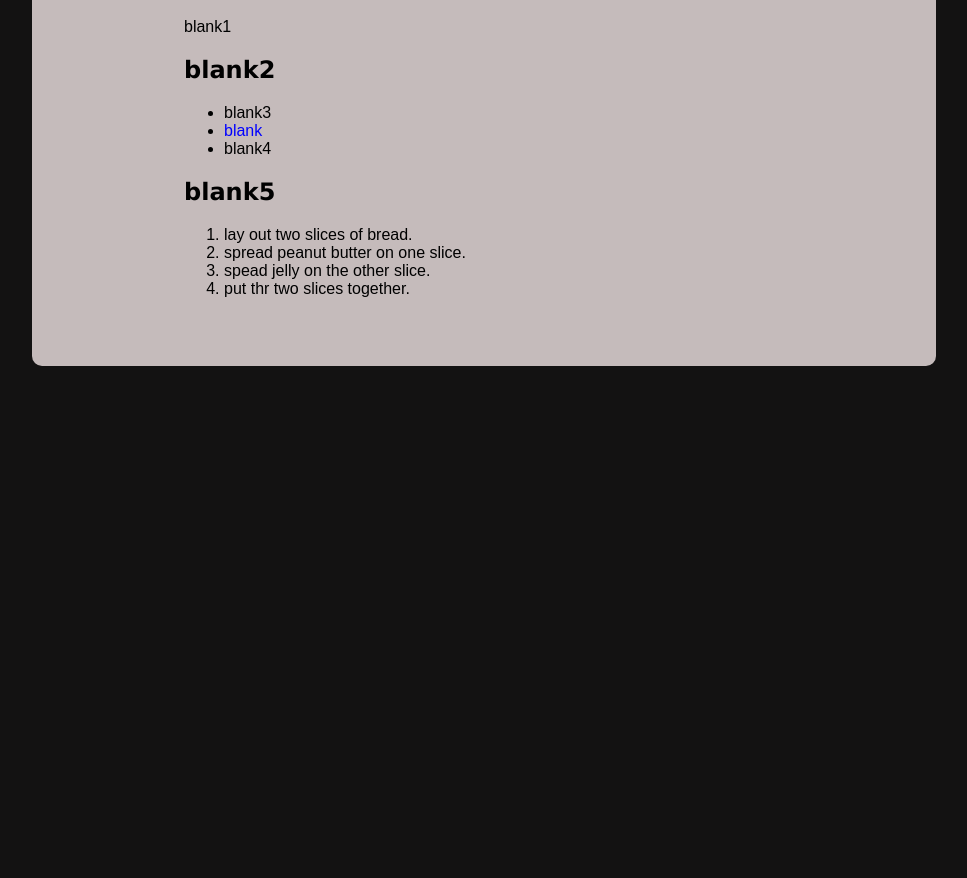
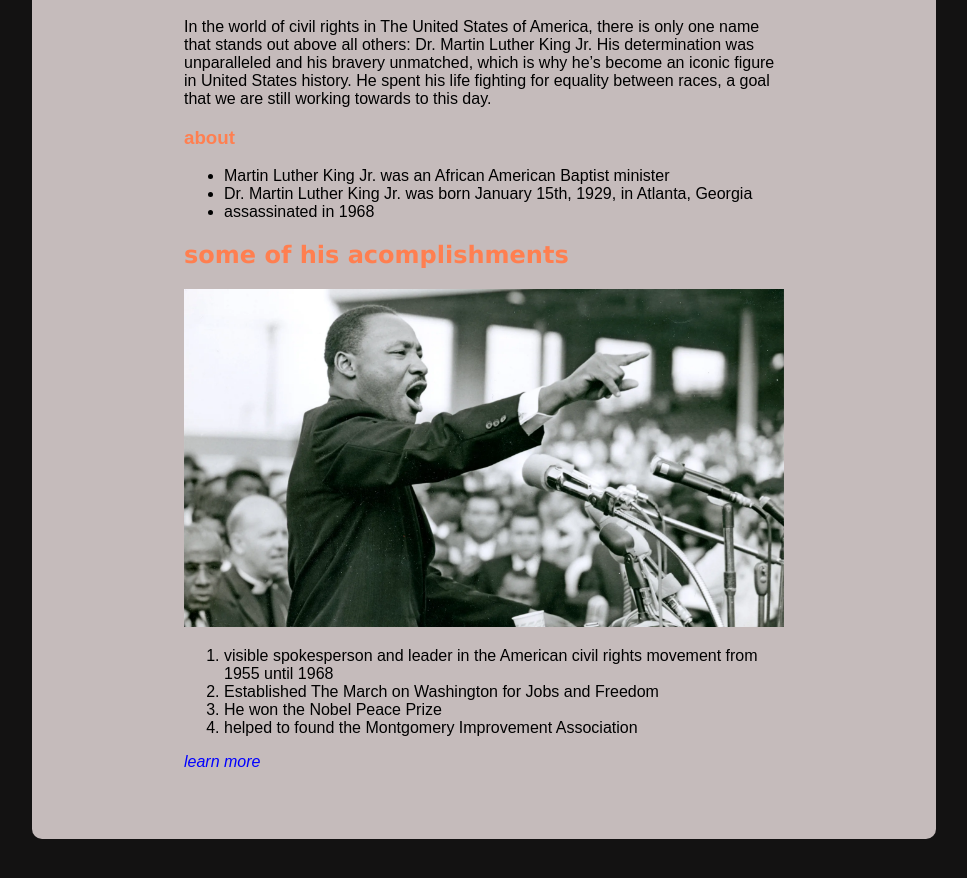
Before and after one commit to 0thyrus/tribute, a plain HTML site: page index.html in a window 1280 px wide. Shown: the part 1161-2039 px from the top of the page, without its empty margins (156-1123 px from the left). Before the commit the page ends 1577 px from the top, so only its background shows below. Drawn offline with Linux system fonts and the light colour scheme.

Commit message:
Add files via upload

```diff
--- a/index.html
+++ b/index.html
@@ -9,23 +9,44 @@
     <h1>A Tribute to Martin Luther King</h1>
     <img src="ing/Martin_Luther_King,_Jr..jpg" alt="" width="600px" />
 
-    <p>blank1</p>
+    <p>
+      In the world of civil rights in The United States of America, there is
+      only one name that stands out above all others: Dr. Martin Luther King Jr.
+      His determination was unparalleled and his bravery unmatched, which is why
+      he’s become an iconic figure in United States history. He spent his life
+      fighting for equality between races, a goal that we are still working
+      towards to this day.
+    </p>
 
-    <h2>blank2</h2>
+    <h3 class="orange">about</h3>
     <ul>
-      <li>blank3</li>
+      <li>Martin Luther King Jr. was an African American Baptist minister</li>
       <li>
-        <a href="" target="blank">blank</a>
+        Dr. Martin Luther King Jr. was born January 15th, 1929, in Atlanta,
+        Georgia
       </li>
-      <li>blank4</li>
+      <li>assassinated in 1968</li>
     </ul>
 
-    <h2>blank5</h2>
+    <h2 class="orange">some of his acomplishments</h2>
+    <img src="ing/Martin-Luther-King-Jr.webp" alt="" width="600px" />
+
     <ol>
-      <li>lay out two slices of bread.</li>
-      <li>spread peanut butter on one slice.</li>
-      <li>spead jelly on the other slice.</li>
-      <li>put thr two slices together.</li>
+      <li>
+        visible spokesperson and leader in the American civil rights movement
+        from 1955 until 1968
+      </li>
+      <li>Established The March on Washington for Jobs and Freedom</li>
+      <li>He won the Nobel Peace Prize</li>
+      <li>helped to found the Montgomery Improvement Association</li>
     </ol>
+
+    <p>
+      <i
+        ><a href="https://www.drmartinlutherkingjr.com/" target="blank"
+          >learn more</a
+        ></i
+      >
+    </p>
   </body>
 </html>
--- a/style.css
+++ b/style.css
@@ -31,5 +31,7 @@ a:hover {
   text-decoration-line: underline;
 }
 
-h1:hover {
+.orange {
+  color: coral;
+  font-family: , Haettenschweiler, "Arial Narrow Bold", sans-serif;
 }
```
Also changed, not shown: ing/Martin-Luther-King-Jr.webp (added).
